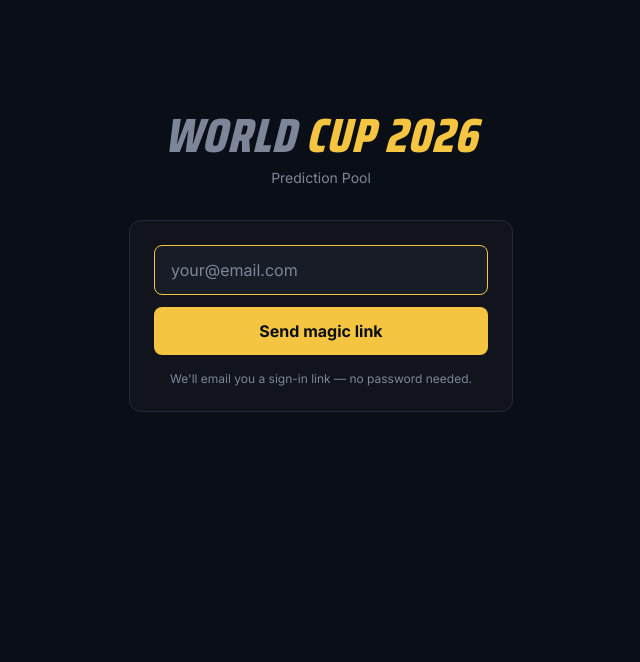
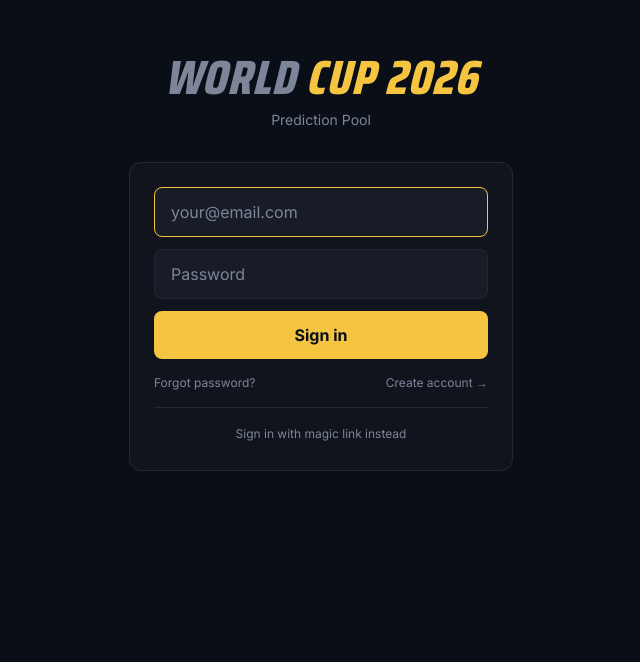
Before and after one commit to jamesbluecrow/prode-international, a Next.js app: page /login in a window 1280 px wide. Shown: the part 138-800 px from the top of the page, without its empty margins (319-959 px from the left). Built offline with nearby package versions, Linux system fonts and the light colour scheme; no server answers.

Commit message:
Add email+password auth (sign in, sign up, forgot password)
Keeps magic link as a secondary option. Reset password flow uses the
existing /account/set-password page.

Co-Authored-By: Claude Sonnet 4.6 <noreply@anthropic.com>

```diff
--- a/app/login/LoginForm.tsx
+++ b/app/login/LoginForm.tsx
@@ -1,68 +1,180 @@
 'use client'
 import { useState } from 'react'
 import { createClient } from '@/lib/supabase/client'
+import { useRouter } from 'next/navigation'
+
+type Mode = 'signin' | 'signup' | 'magic' | 'reset'
+
+const inputCls = 'w-full bg-[var(--surface-2)] border border-[var(--border)] rounded-lg px-4 py-3 text-[var(--text)] placeholder-[var(--muted)] focus:outline-none focus:border-[var(--gold)] transition-colors'
+const btnCls = 'w-full bg-[var(--gold)] text-[var(--bg)] font-bold py-3 rounded-lg hover:bg-[var(--gold-2)] transition-colors disabled:opacity-50'
 
 export function LoginForm() {
+  const [mode, setMode] = useState<Mode>('signin')
   const [email, setEmail] = useState('')
-  const [sent, setSent] = useState(false)
+  const [password, setPassword] = useState('')
+  const [confirm, setConfirm] = useState('')
   const [loading, setLoading] = useState(false)
   const [error, setError] = useState('')
+  const [info, setInfo] = useState('')
   const supabase = createClient()
+  const router = useRouter()
 
-  async function handleSubmit(e: React.FormEvent) {
+  function reset(next: Mode) {
+    setMode(next)
+    setError('')
+    setInfo('')
+    setPassword('')
+    setConfirm('')
+  }
+
+  async function handleSignIn(e: React.FormEvent) {
     e.preventDefault()
-    setLoading(true)
-    setError('')
+    setLoading(true); setError('')
+    const { error: err } = await supabase.auth.signInWithPassword({ email, password })
+    setLoading(false)
+    if (err) { setError(err.message); return }
+    router.push('/')
+    router.refresh()
+  }
+
+  async function handleSignUp(e: React.FormEvent) {
+    e.preventDefault()
+    if (password !== confirm) { setError('Passwords do not match'); return }
+    if (password.length < 8) { setError('Password must be at least 8 characters'); return }
+    setLoading(true); setError('')
+    const { error: err } = await supabase.auth.signUp({
+      email,
+      password,
+      options: { emailRedirectTo: `${location.origin}/auth/callback` },
+    })
+    setLoading(false)
+    if (err) { setError(err.message); return }
+    setInfo('Account created! Check your inbox to confirm your email, then sign in.')
+    reset('signin')
+  }
+
+  async function handleMagicLink(e: React.FormEvent) {
+    e.preventDefault()
+    setLoading(true); setError('')
     const { error: err } = await supabase.auth.signInWithOtp({
       email,
       options: { emailRedirectTo: `${location.origin}/auth/callback` },
     })
     setLoading(false)
     if (err) { setError(err.message); return }
-    setSent(true)
+    setInfo(`Magic link sent to ${email} — check your inbox.`)
   }
 
-  if (sent) {
-    return (
-      <div className="bg-[var(--surface)] border border-[var(--border)] rounded-xl p-6 text-center">
-        <p className="text-[var(--green)] font-medium mb-2">Email sent!</p>
-        <p className="text-[var(--muted)] text-sm">
-          Check your inbox at <strong className="text-[var(--text)]">{email}</strong> and click the link to sign in.
-        </p>
-        <button
-          onClick={() => { setSent(false); setEmail('') }}
-          className="mt-4 text-xs text-[var(--gold)] hover:underline"
-        >
-          Use a different email
-        </button>
-      </div>
-    )
+  async function handleReset(e: React.FormEvent) {
+    e.preventDefault()
+    setLoading(true); setError('')
+    const { error: err } = await supabase.auth.resetPasswordForEmail(email, {
+      redirectTo: `${location.origin}/account/set-password`,
+    })
+    setLoading(false)
+    if (err) { setError(err.message); return }
+    setInfo(`Password reset email sent to ${email}.`)
   }
 
   return (
     <div className="bg-[var(--surface)] border border-[var(--border)] rounded-xl p-6 space-y-4">
-      <form onSubmit={handleSubmit} className="space-y-3">
-        <input
-          type="email"
-          value={email}
-          onChange={e => setEmail(e.target.value)}
-          placeholder="your@email.com"
-          required
-          autoFocus
-          className="w-full bg-[var(--surface-2)] border border-[var(--border)] rounded-lg px-4 py-3 text-[var(--text)] placeholder-[var(--muted)] focus:outline-none focus:border-[var(--gold)] transition-colors"
-        />
-        {error && <p className="text-[var(--red)] text-sm">{error}</p>}
-        <button
-          type="submit"
-          disabled={loading}
-          className="w-full bg-[var(--gold)] text-[var(--bg)] font-bold py-3 rounded-lg hover:bg-[var(--gold-2)] transition-colors disabled:opacity-50"
-        >
-          {loading ? '…' : 'Send magic link'}
-        </button>
-      </form>
-      <p className="text-center text-xs text-[var(--muted)]">
-        We&apos;ll email you a sign-in link — no password needed.
-      </p>
+      {info && (
+        <p className="text-[var(--green)] text-sm text-center bg-[var(--green)]/10 border border-[var(--green)]/20 rounded-lg px-3 py-2">
+          {info}
+        </p>
+      )}
+
+      {/* Sign in */}
+      {mode === 'signin' && (
+        <>
+          <form onSubmit={handleSignIn} className="space-y-3">
+            <input type="email" value={email} onChange={e => setEmail(e.target.value)}
+              placeholder="your@email.com" required autoFocus className={inputCls} />
+            <input type="password" value={password} onChange={e => setPassword(e.target.value)}
+              placeholder="Password" required className={inputCls} />
+            {error && <p className="text-[var(--red)] text-sm">{error}</p>}
+            <button type="submit" disabled={loading} className={btnCls}>
+              {loading ? '…' : 'Sign in'}
+            </button>
+          </form>
+          <div className="flex items-center justify-between text-xs text-[var(--muted)]">
+            <button onClick={() => reset('reset')} className="hover:text-[var(--text)] transition-colors">
+              Forgot password?
+            </button>
+            <button onClick={() => reset('signup')} className="hover:text-[var(--gold)] transition-colors">
+              Create account →
+            </button>
+          </div>
+          <div className="border-t border-[var(--border)] pt-3">
+            <button onClick={() => reset('magic')}
+              className="w-full text-xs text-[var(--muted)] hover:text-[var(--text)] transition-colors py-1">
+              Sign in with magic link instead
+            </button>
+          </div>
+        </>
+      )}
+
+      {/* Sign up */}
+      {mode === 'signup' && (
+        <>
+          <p className="text-xs text-[var(--muted)] text-center uppercase tracking-widest">Create account</p>
+          <form onSubmit={handleSignUp} className="space-y-3">
+            <input type="email" value={email} onChange={e => setEmail(e.target.value)}
+              placeholder="your@email.com" required autoFocus className={inputCls} />
+            <input type="password" value={password} onChange={e => setPassword(e.target.value)}
+              placeholder="Password (min 8 characters)" required minLength={8} className={inputCls} />
+            <input type="password" value={confirm} onChange={e => setConfirm(e.target.value)}
+              placeholder="Confirm password" required className={inputCls} />
+            {error && <p className="text-[var(--red)] text-sm">{error}</p>}
+            <button type="submit" disabled={loading} className={btnCls}>
+              {loading ? '…' : 'Create account'}
+            </button>
+          </form>
+          <button onClick={() => reset('signin')}
+            className="w-full text-xs text-[var(--muted)] hover:text-[var(--text)] transition-colors">
+            ← Back to sign in
+          </button>
+        </>
+      )}
+
+      {/* Magic link */}
+      {mode === 'magic' && (
+        <>
+          <p className="text-xs text-[var(--muted)] text-center uppercase tracking-widest">Magic link</p>
+          <form onSubmit={handleMagicLink} className="space-y-3">
+            <input type="email" value={email} onChange={e => setEmail(e.target.value)}
+              placeholder="your@email.com" required autoFocus className={inputCls} />
+            {error && <p className="text-[var(--red)] text-sm">{error}</p>}
+            <button type="submit" disabled={loading} className={btnCls}>
+              {loading ? '…' : 'Send magic link'}
+            </button>
+          </form>
+          <p className="text-center text-xs text-[var(--muted)]">No password needed — we&apos;ll email you a sign-in link.</p>
+          <button onClick={() => reset('signin')}
+            className="w-full text-xs text-[var(--muted)] hover:text-[var(--text)] transition-colors">
+            ← Back to sign in
+          </button>
+        </>
+      )}
+
+      {/* Reset password */}
+      {mode === 'reset' && (
+        <>
+          <p className="text-xs text-[var(--muted)] text-center uppercase tracking-widest">Reset password</p>
+          <form onSubmit={handleReset} className="space-y-3">
+            <input type="email" value={email} onChange={e => setEmail(e.target.value)}
+              placeholder="your@email.com" required autoFocus className={inputCls} />
+            {error && <p className="text-[var(--red)] text-sm">{error}</p>}
+            <button type="submit" disabled={loading} className={btnCls}>
+              {loading ? '…' : 'Send reset email'}
+            </button>
+          </form>
+          <button onClick={() => reset('signin')}
+            className="w-full text-xs text-[var(--muted)] hover:text-[var(--text)] transition-colors">
+            ← Back to sign in
+          </button>
+        </>
+      )}
     </div>
   )
 }
```
